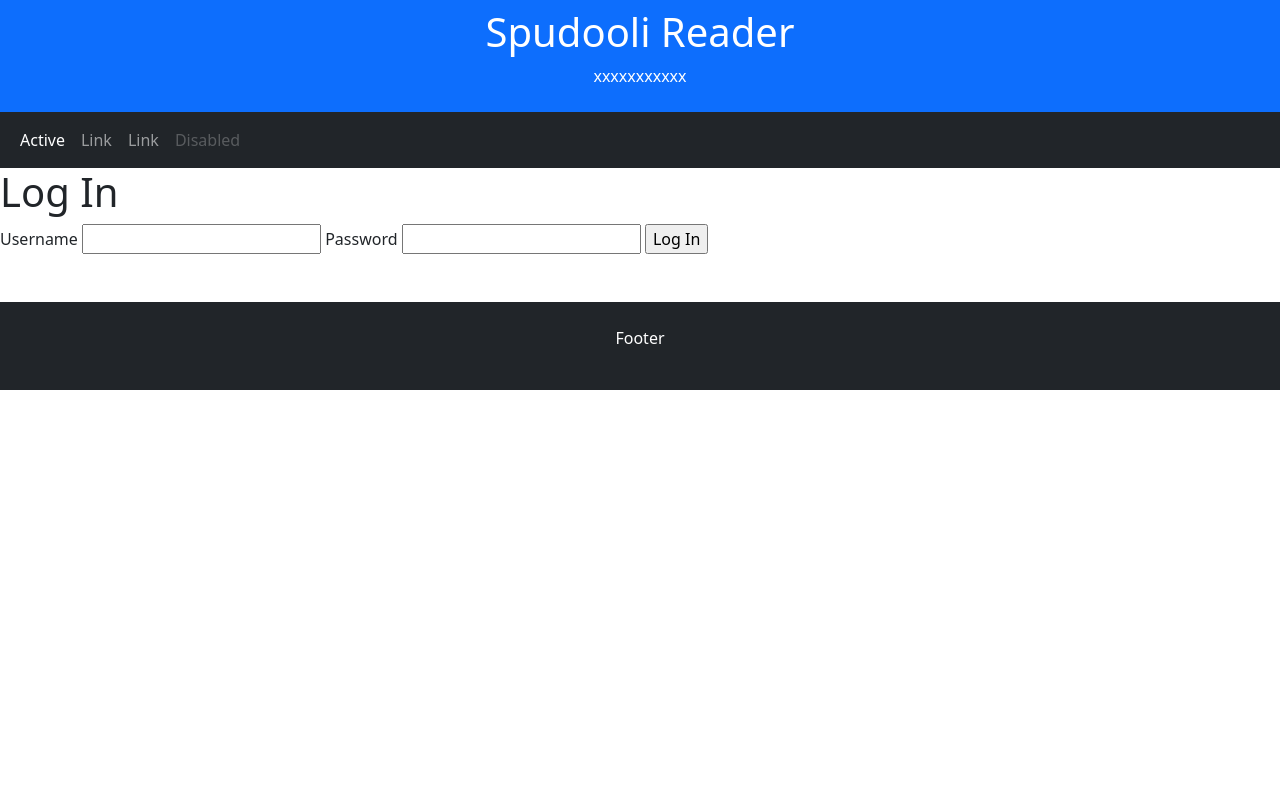
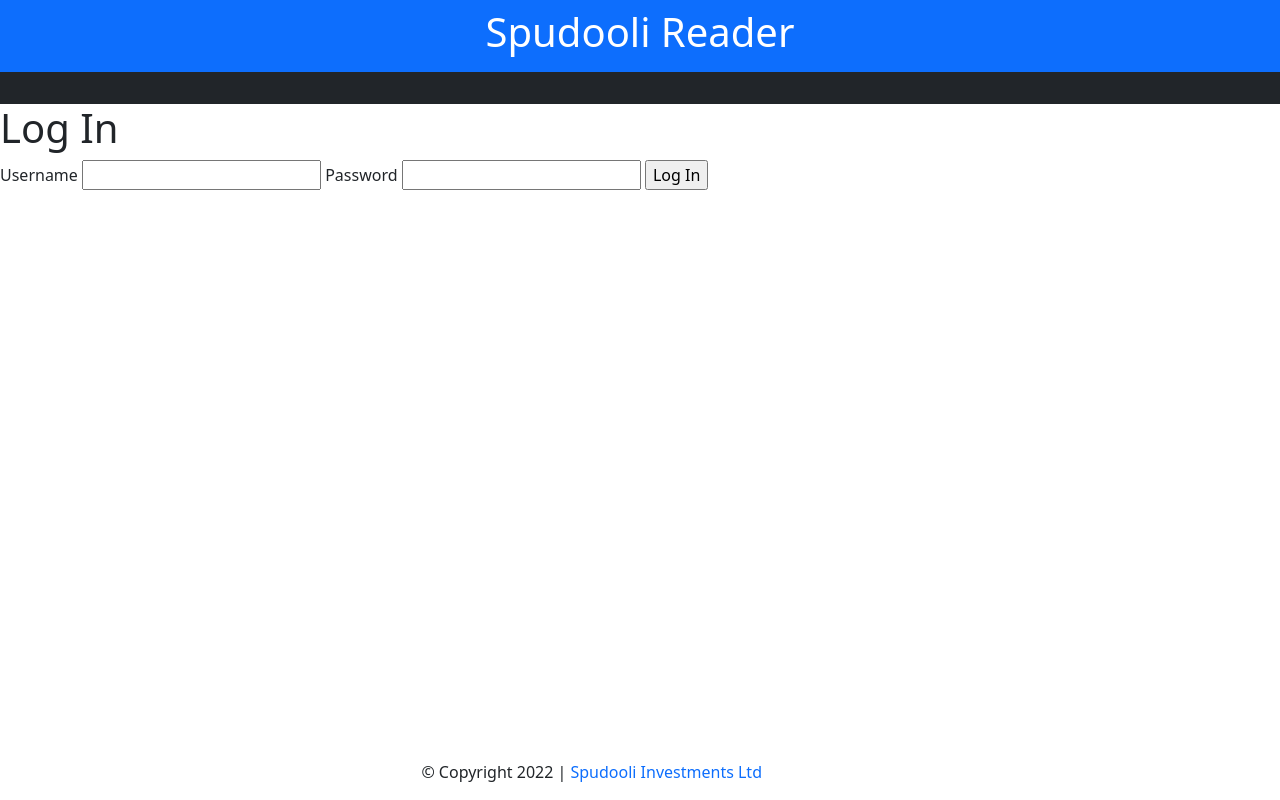
Before and after one commit to spudooli/spudooli-reader, a Flask app: page /auth/login in a window 1280 px wide. Run offline with Flask 2, Linux system fonts and the light colour scheme.

Commit message:
Refactor some things, fix fiiter, add favicon

```diff
--- a/reader/auth.py
+++ b/reader/auth.py
@@ -20,7 +20,6 @@ def load_logged_in_user():
         cursor = db.mysql.connection.cursor()
         cursor.execute('SELECT * FROM users WHERE id = %s', (user_id,) )
         g.user = cursor.fetchone()
-        print(g.user)
 
 def login_required(view):
     @functools.wraps(view)
--- a/reader/static/style.css
+++ b/reader/static/style.css
@@ -27,3 +27,12 @@ text-decoration: underline;
     width: 20%;
     margin-left: 30px;
 }
+
+.footer {
+    position: fixed;
+    left: 0;
+    bottom: 0;
+    width: 80%;
+    text-align: right;
+
+  }
--- a/reader/templates/base.html
+++ b/reader/templates/base.html
@@ -1,41 +1,35 @@
 <!DOCTYPE html>
 <html lang="en">
 <head>
-  <title>Bootstrap 5 Website Example</title>
+  <title>Spudooli Reader</title>
   <meta charset="utf-8">
   <meta name="viewport" content="width=device-width, initial-scale=1">
   <link href="{{ url_for('static', filename='style.css') }}" rel="stylesheet">
   <link href="https://cdn.jsdelivr.net/npm/bootstrap@5.1.3/dist/css/bootstrap.min.css" rel="stylesheet">
   <script src="https://cdn.jsdelivr.net/npm/bootstrap@5.1.3/dist/js/bootstrap.bundle.min.js"></script>
   <script src="/static/main.js"></script>
-  <style>
-  .fakeimg {
-    height: 200px;
-    background: #aaa;
-  }
-  </style>
+  <link rel="shortcut icon" href="{{ url_for('static', filename='favicon.ico') }}">
 </head>
 <body>
 
 <div class="p-2 bg-primary text-white text-center">
   <h1>Spudooli Reader</h1>
-  <p>xxxxxxxxxxx</p>
 </div>
 
 <nav class="navbar navbar-expand-sm bg-dark navbar-dark">
   <div class="container-fluid">
     <ul class="navbar-nav">
       <li class="nav-item">
-        <a class="nav-link active" href="#">Active</a>
+        <a class="nav-link active" href="#"></a>
       </li>
       <li class="nav-item">
-        <a class="nav-link" href="#">Link</a>
+        <a class="nav-link" href="#"></a>
       </li>
       <li class="nav-item">
-        <a class="nav-link" href="#">Link</a>
+        <a class="nav-link" href="#"></a>
       </li>
       <li class="nav-item">
-        <a class="nav-link disabled" href="#">Disabled</a>
+        <a class="nav-link disabled" href="#"></a>
       </li>
     </ul>
   </div>
@@ -51,11 +45,14 @@
 {% block content %}{% endblock %}
 
 
+<footer class="footer">
+<div class="row">
+  <div class="col-sm-9">
+    <p >© Copyright {{ now.year }} | <a href="http://www.spudooli.com" target="_blank">Spudooli Investments Ltd</a></p>
 
-<div class="mt-5 p-4 bg-dark text-white text-center">
-  <p>Footer</p>
+  </div>
 </div>
-
+</footer>
 
 </body>
 
```
Also changed, not shown: reader/static/favicon.ico (added), 1 other file.
